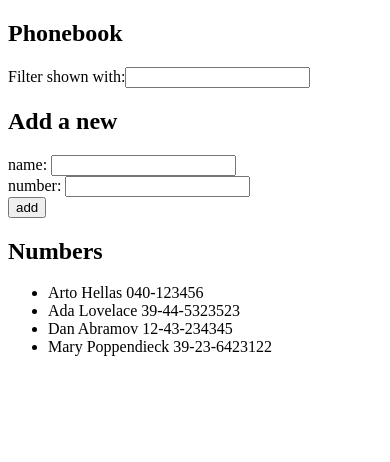
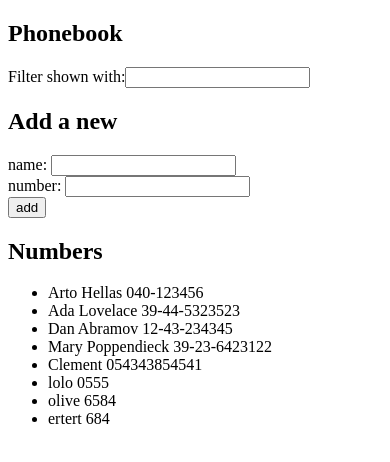
Before and after one commit to mecene/fullstack-Helsinki, a React (Create React App) app in the folder part2/phonebook/: page / in a window 390 px wide. Shown: the top 462 px of the page. Built offline with nearby package versions, Linux system fonts and the light colour scheme; data requests are answered from the project's data file.

Commit message:
Part-2_phonebook_step-7

```diff
--- a/part2/phonebook/db.json
+++ b/part2/phonebook/db.json
@@ -1,5 +1,5 @@
 {
-    "persons":[
+  "persons": [
     {
       "name": "Arto Hellas",
       "number": "040-123456",
@@ -19,6 +19,26 @@
       "name": "Mary Poppendieck",
       "number": "39-23-6423122",
       "id": 4
+    },
+    {
+      "name": "Clement",
+      "number": "054343854541",
+      "id": 5
+    },
+    {
+      "name": "lolo",
+      "number": "0555",
+      "id": 6
+    },
+    {
+      "name": "olive",
+      "number": "6584",
+      "id": 7
+    },
+    {
+      "name": "ertert",
+      "number": "684",
+      "id": 8
     }
   ]
 }
--- a/part2/phonebook/src/App.js
+++ b/part2/phonebook/src/App.js
@@ -19,6 +19,7 @@ const App = () => {
       })
   }, [])
 
+  // save new added contact
   const handleForm = {
     handleNewName: (e) => setNewName(e.target.value),
     handleNewNumber: (e) => setNewNumber(e.target.value),
@@ -32,7 +33,11 @@ const App = () => {
       //filter trough array to find value
       const alreadyExist = persons.filter(person => person.name === newName).length > 0
       // ternary operator to return boolean if name exist
-      alreadyExist ? alert(`${newName} is already added to phonebook`) : setPersons(persons.concat(newObject))
+      alreadyExist
+        ? alert(`${newName} is already added to phonebook`)
+        : axios
+          .post('http://localhost:3001/persons', newObject)
+          .then(response => setPersons(persons.concat(response.data))) //setPersons(persons.concat(newObject))
       // reset input value
       setNewName('')
       setNewNumber('')
```
Lines whose indentation alone changed are shown as unchanged.
